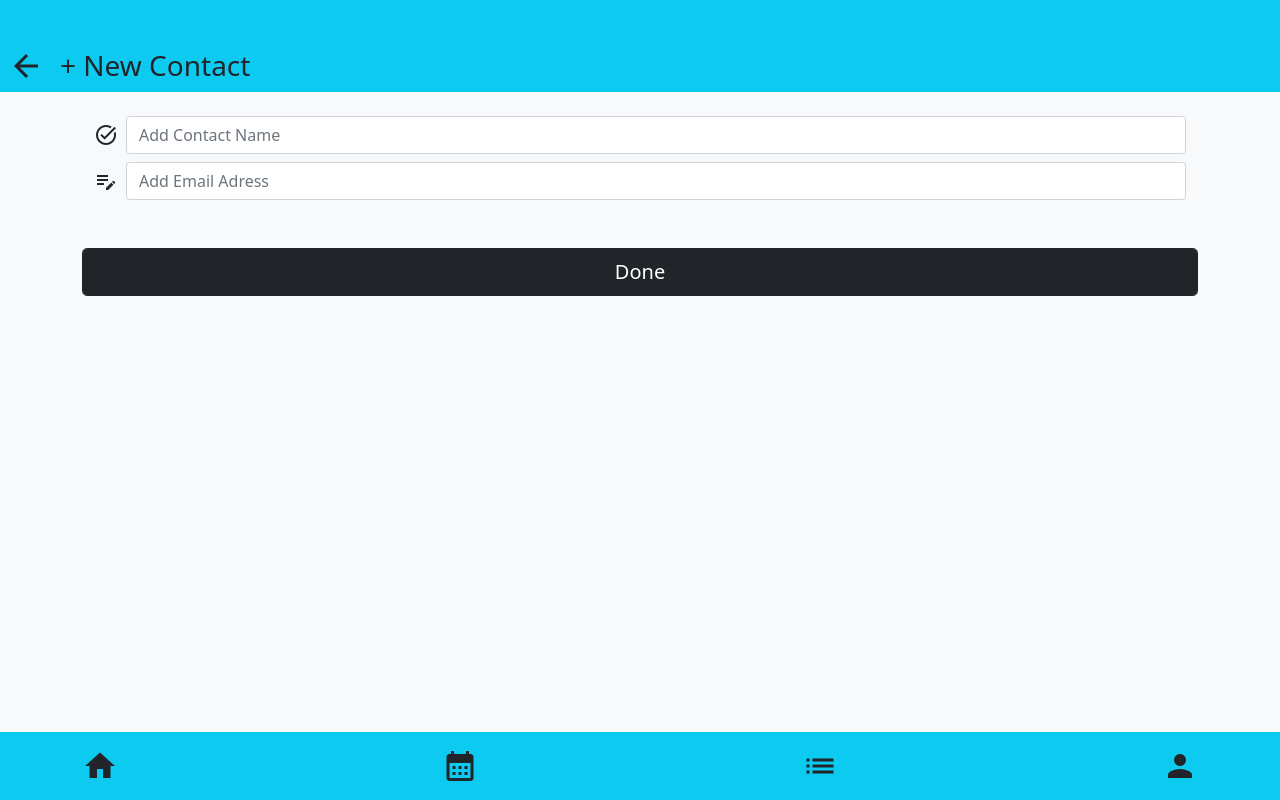
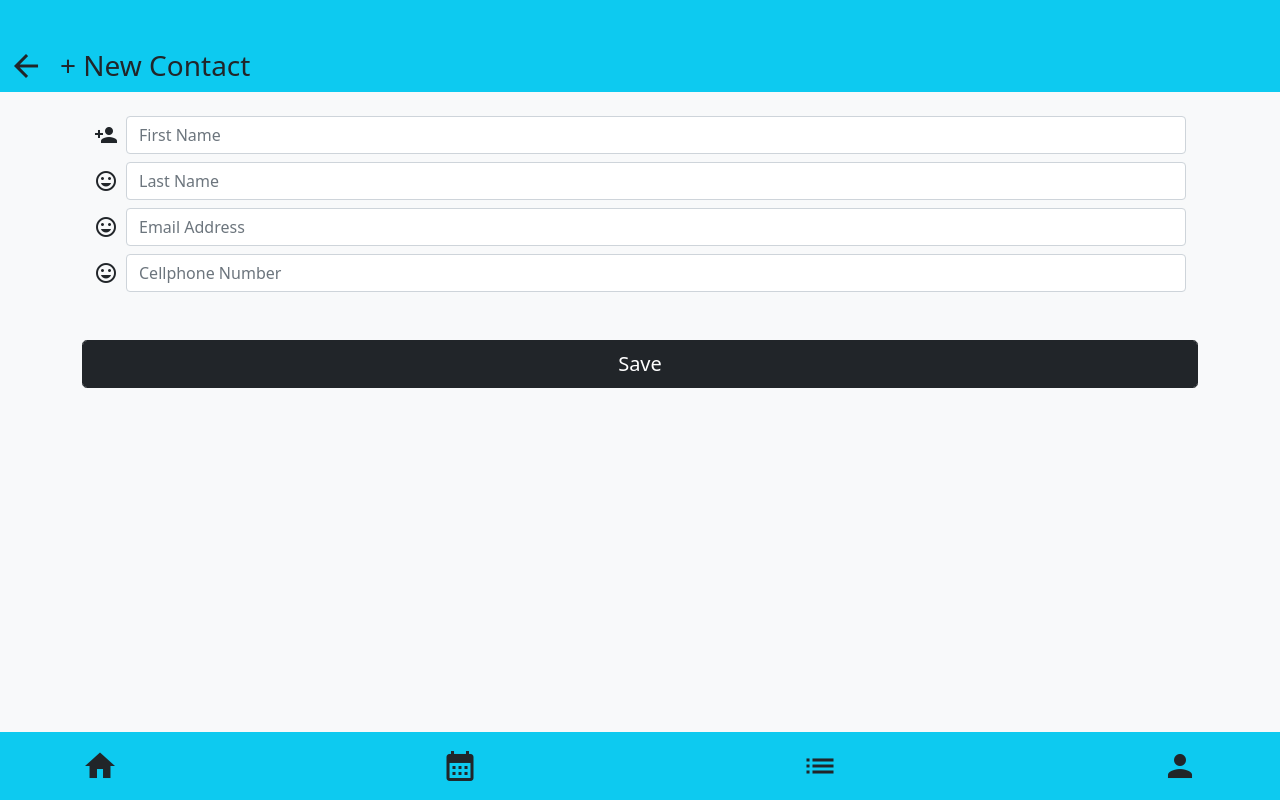
Before and after one commit to NicRodri/1800_202230_bby22, a plain HTML site: page html/share/index4.html in a window 1280 px wide. Drawn offline with nearby package versions, Linux system fonts and the light colour scheme.

Commit message:
create index4.html to make the form

```diff
--- a/html/share/index4.html
+++ b/html/share/index4.html
@@ -59,21 +59,34 @@
       <!-- add task name and details-->
       <div class="container">
         <div class="container d-flex align-items-center">
-            <i class="material-icons md-24 me-2">task_alt</i>
-            <input class="form-control" type="text" id="taskName" name="taskName" placeholder="Add Contact Name"
+          <i class="material-icons md-24 me-2">person_add</i>
+          <input class="form-control" type="text" id="firstName" name="firstName" placeholder="First Name"
             required />
         </div>
 
         <div class="container d-flex align-items-center mt-2">
-            <i class="material-icons md-24 me-2">edit_note</i>
-            <input class="form-control" type="email" id="taskName" name="taskName" placeholder="Add Email Adress"
+          <i class="material-icons md-24 me-2">mood</i>
+          <input class="form-control" type="text" id="lastName" name="lastName" placeholder="Last Name"
             required />
         </div>
+
+        <div class="container d-flex align-items-center mt-2">
+          <i class="material-icons md-24 me-2">mood</i>
+          <input class="form-control" type="email" id="emailAddress" name="emailAddress" placeholder="Email Address"
+            required />
+        </div>
+
+        <div class="container d-flex align-items-center mt-2">
+          <i class="material-icons md-24 me-2">mood</i>
+          <input class="form-control" type="number" id="phoneNumber" name="phoneNumber" placeholder="Cellphone Number"
+            required />
+        </div>
+
       </div>
 
       <!-- Buttons at the end-->
       <div class="container gap-3 mt-5">
-          <button class="btn-lg btn-dark form-control" type="submit" id="submit">Done</button>
+        <button class="btn-lg btn-dark form-control" type="submit" id="submit">Save</button>
       </div>
     </form>
   </div>
```
Lines whose indentation alone changed are shown as unchanged.
